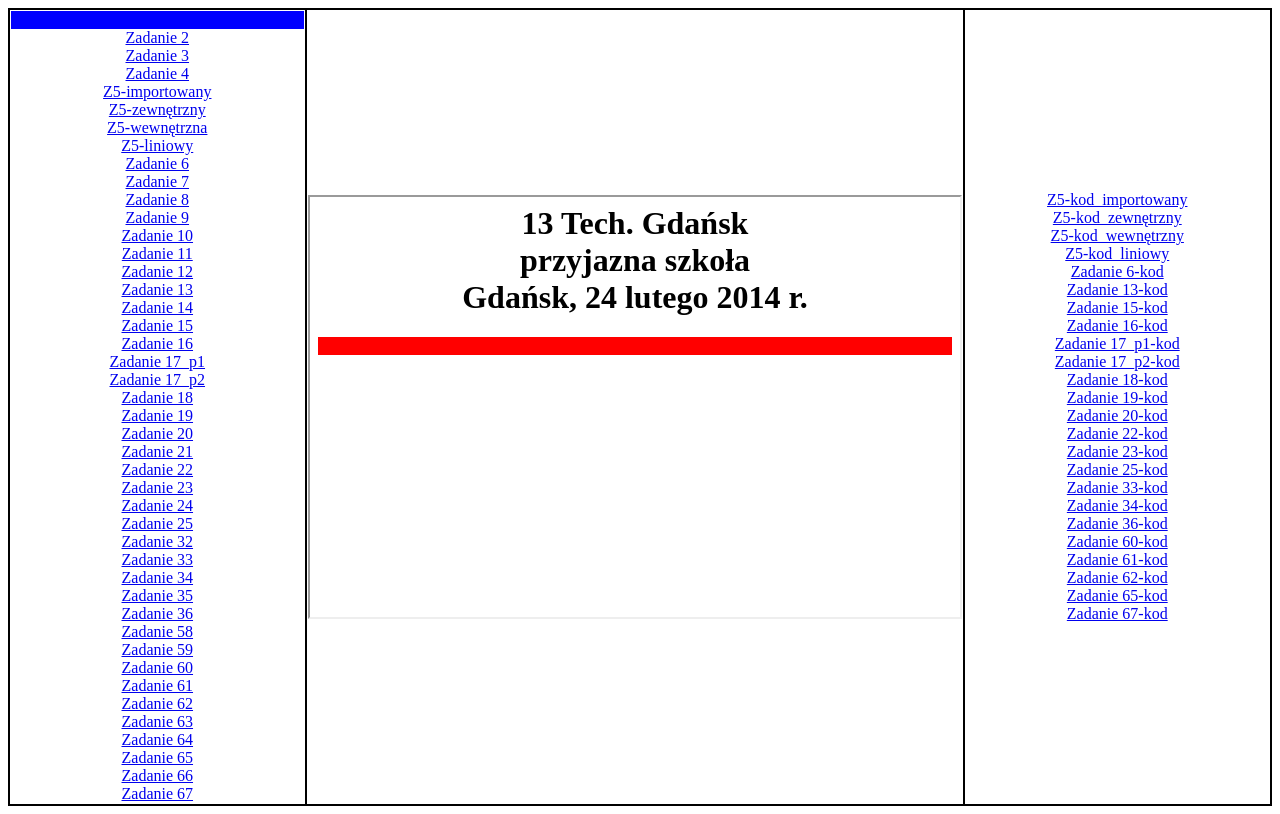
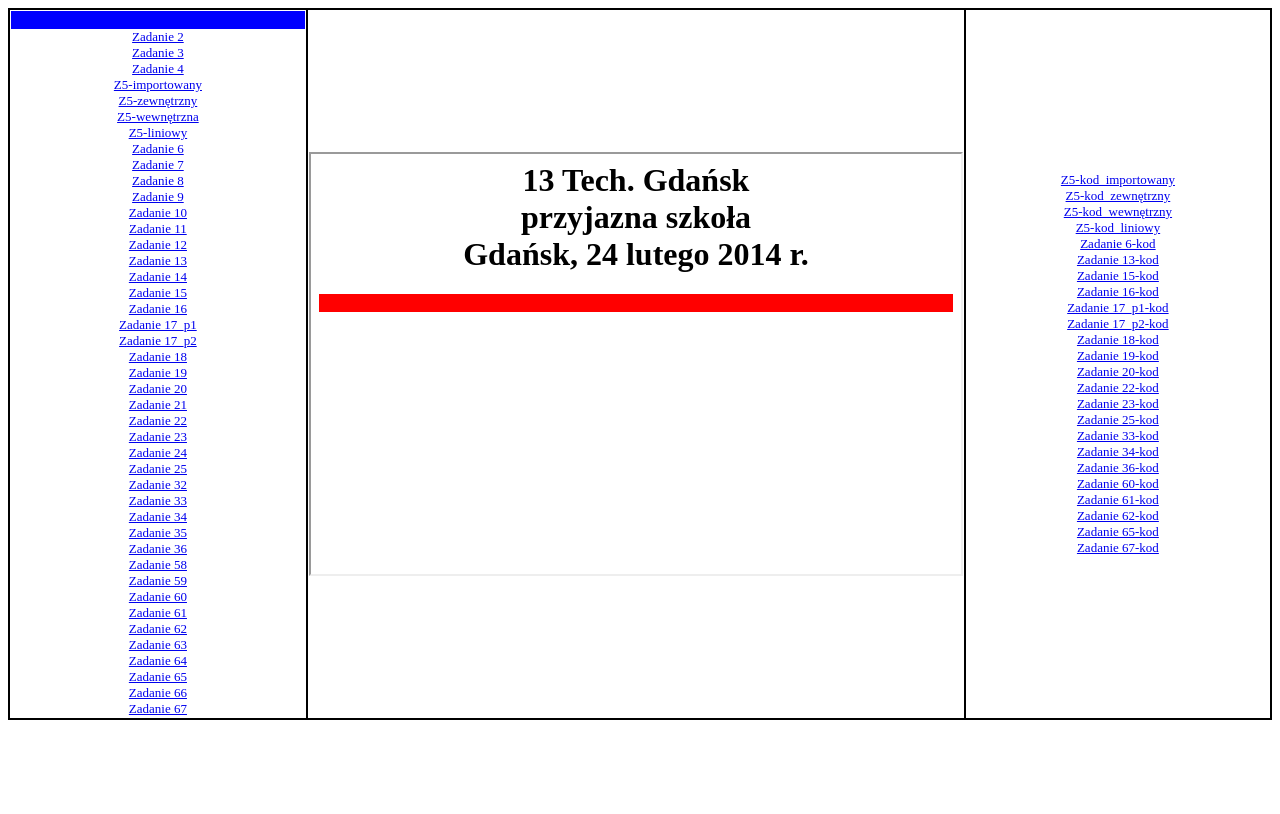
Before and after one commit to Saniok138/css, a plain HTML site: page index.html in a window 1280 px wide. Drawn offline with Linux system fonts and the light colour scheme.

Commit message:
Update index.html

```diff
--- a/index.html
+++ b/index.html
@@ -5,6 +5,9 @@
  <meta>
  <link rel="Shortcut icon" href="ikona.png" />
 <style>
+ a{
+ font-size:small;
+ }
  table {
     background: black;
     color: black;
```
